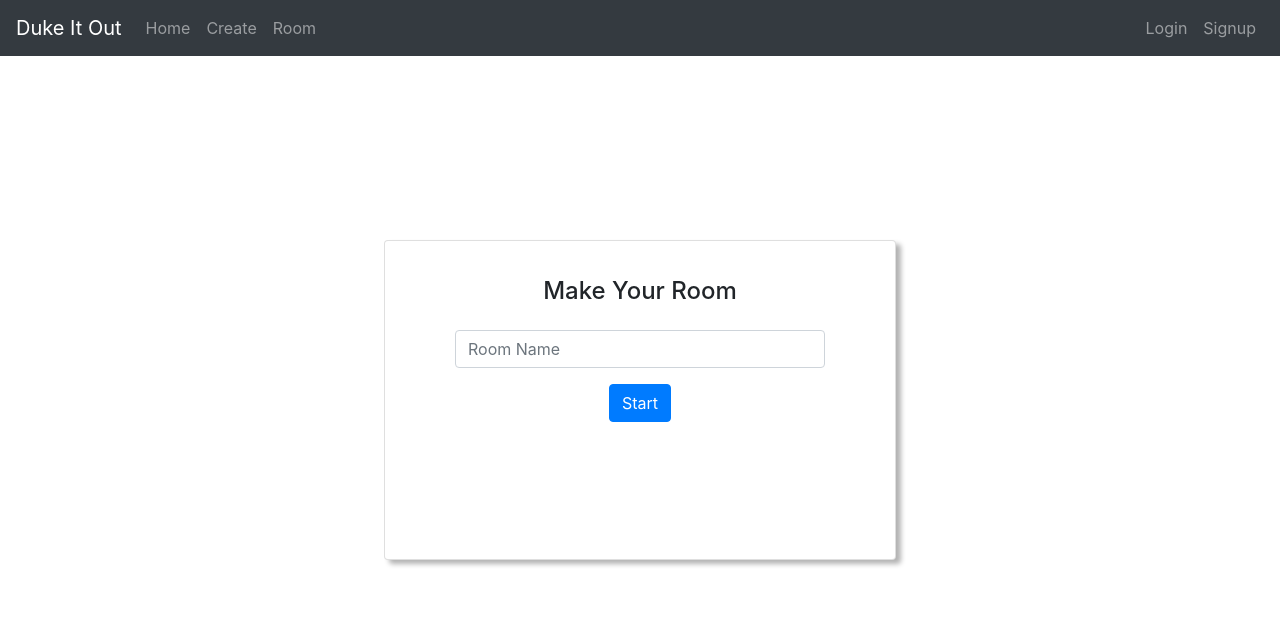
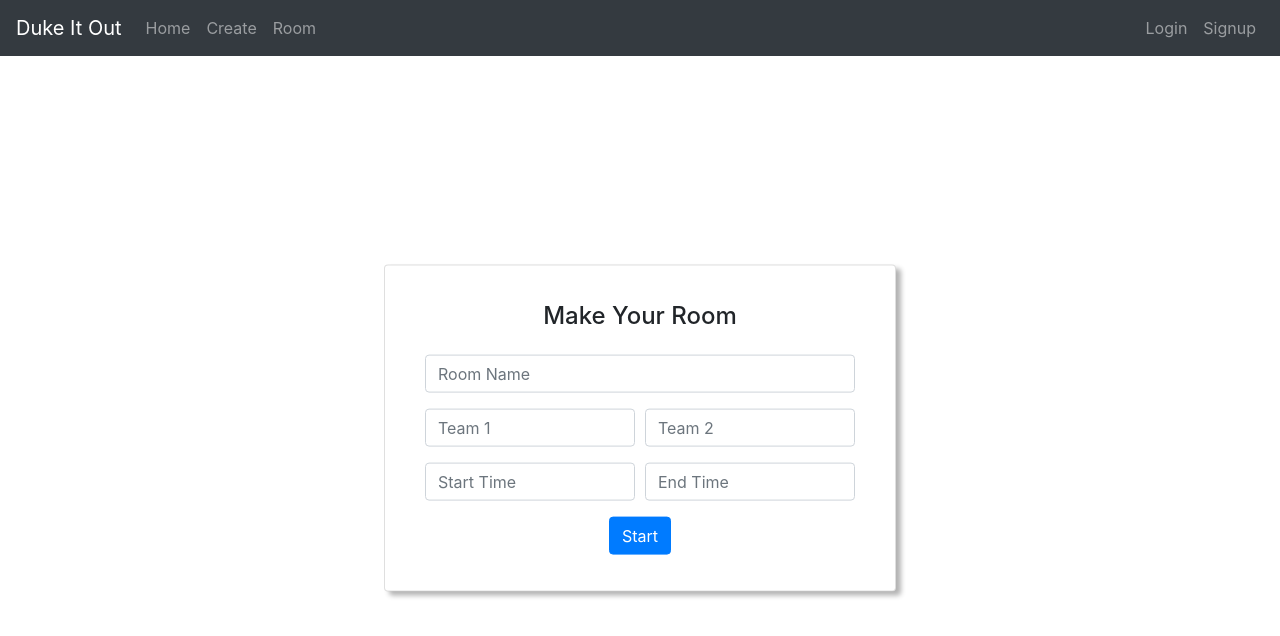
Before and after one commit to joshua-deans/duke-it-out, a React (Create React App) app in the folder client/: page /create in a window 1280 px wide. Shown: the top 636 px of the page. Built offline with nearby package versions, Linux system fonts and the light colour scheme.

Commit message:
Slightly modified form styling

```diff
--- a/client/src/containers/App.css
+++ b/client/src/containers/App.css
@@ -14,9 +14,10 @@
 }
 
 .formStyle {
-  padding: 20px 60px;
+  padding: 20px 40px;
   overflow-y: auto;
   position: relative;
   top: 50%;
+  height: fit-content;
   transform: translateY(-50%);
 }
--- a/client/src/containers/CreateRoom.js
+++ b/client/src/containers/CreateRoom.js
@@ -2,25 +2,38 @@
 
 class CreateRoom extends Component {
     render() {
-        let formStyle = {
+        let createRoomFormStyle = {
             boxShadow: '5px 4px 5px #b3b3b3',
-            padding: '20px 70px',
-            width: '40vw', height: '40vh',
-            minHeight: '200px', minWidth: '400px',
-            overflowY: 'visible',
-            position: 'absolute',
-            left:'0', right:'0', top:'0', bottom:'0',
-            margin:'auto'
+            width: '40vw',
+            minHeight: '200px', minWidth: '400px'
         };
 
         return(
-            <form className="card container-body" style={formStyle} >
+            <div className="container-body mx-auto">
+            <form className="card container-body formStyle" style={createRoomFormStyle} >
                 <h4 className="p-3">Make Your Room</h4>
                 <div className="form-group">
                     <input type="text" className="form-control card-text" id="roomName" placeholder="Room Name" />
                 </div>
-                <button type="submit"className="btn btn-primary align-text-bottom mw-25 mx-auto">Start</button>
+                <div className="form-row form-group">
+                    <div className="col">
+                        <input type="text" className="form-control" id="team1" name="team1" placeholder="Team 1" />
+                    </div>
+                    <div className="col">
+                        <input type="text" className="form-control" id="team2" name="team2" placeholder="Team 2" />
+                    </div>
+                </div>
+                <div className="form-row form-group">
+                    <div className="col">
+                        <input type="text" className="form-control" id="startTime" name="startTime" placeholder="Start Time" />
+                    </div>
+                    <div className="col">
+                        <input type="text" className="form-control" id="endTime" name="endTime" placeholder="End Time" />
+                    </div>
+                </div>
+                <button type="submit"className="btn btn-primary align-text-bottom mw-25 mb-3 mx-auto">Start</button>
             </form>
+            </div>
         )
     }
 }
--- a/client/src/containers/Login.js
+++ b/client/src/containers/Login.js
@@ -35,8 +35,7 @@
 
     render() {
         let loginFormStyle = {
-            width: '50vw',
-            height: '50vh'
+            width: '50vw'
         };
 
         return(
@@ -51,7 +50,7 @@
                         <input type="password" className="form-control pb-2" id="password" name="password" placeholder="Password"
                                onChange={this.handleChange} minLength={6}/>
                     </div>
-                    <button type="submit"className="btn btn-primary align-text-bottom mw-25 mx-auto">Submit</button>
+                    <button type="submit"className="btn btn-primary align-text-bottom mw-25 mb-3 mx-auto">Submit</button>
                 </form>
             </div>
         )
--- a/client/src/containers/Signup.js
+++ b/client/src/containers/Signup.js
@@ -37,8 +37,7 @@
 
     render() {
         let signupFormStyle = {
-            width: '50vw',
-            height: '67vh'
+            width: '50vw'
         };
 
         return(
@@ -61,7 +60,7 @@
                     {/*<input type="password" className="form-control" id="passwordConfirm" name="passwordConfirm" placeholder="Confirm Password"*/}
                            {/*onChange={this.handleChange}/>*/}
                 {/*</div>*/}
-                <button type="submit" className="btn btn-primary align-text-bottom mw-25 mx-auto">Submit</button>
+                <button type="submit" className="btn btn-primary align-text-bottom mw-25 mb-3 mx-auto">Submit</button>
             </form>
             </div>
         )
```
